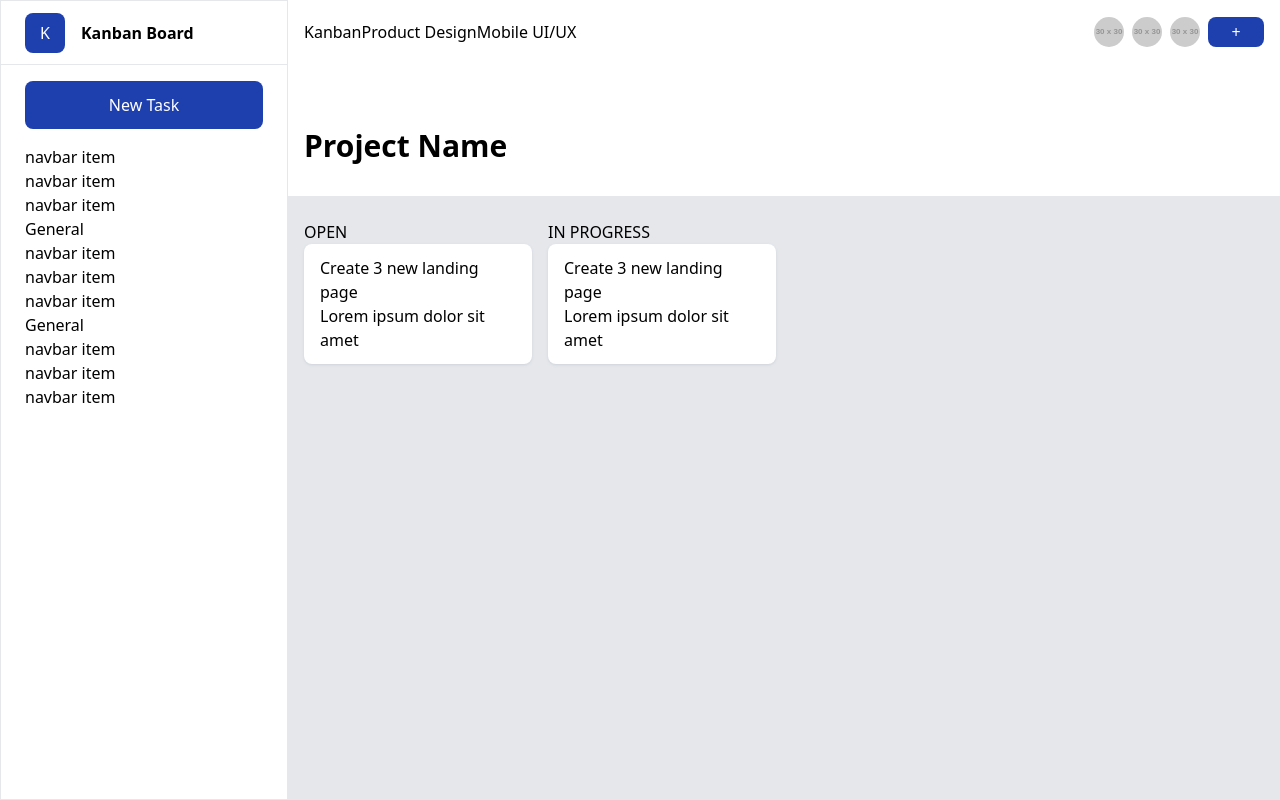
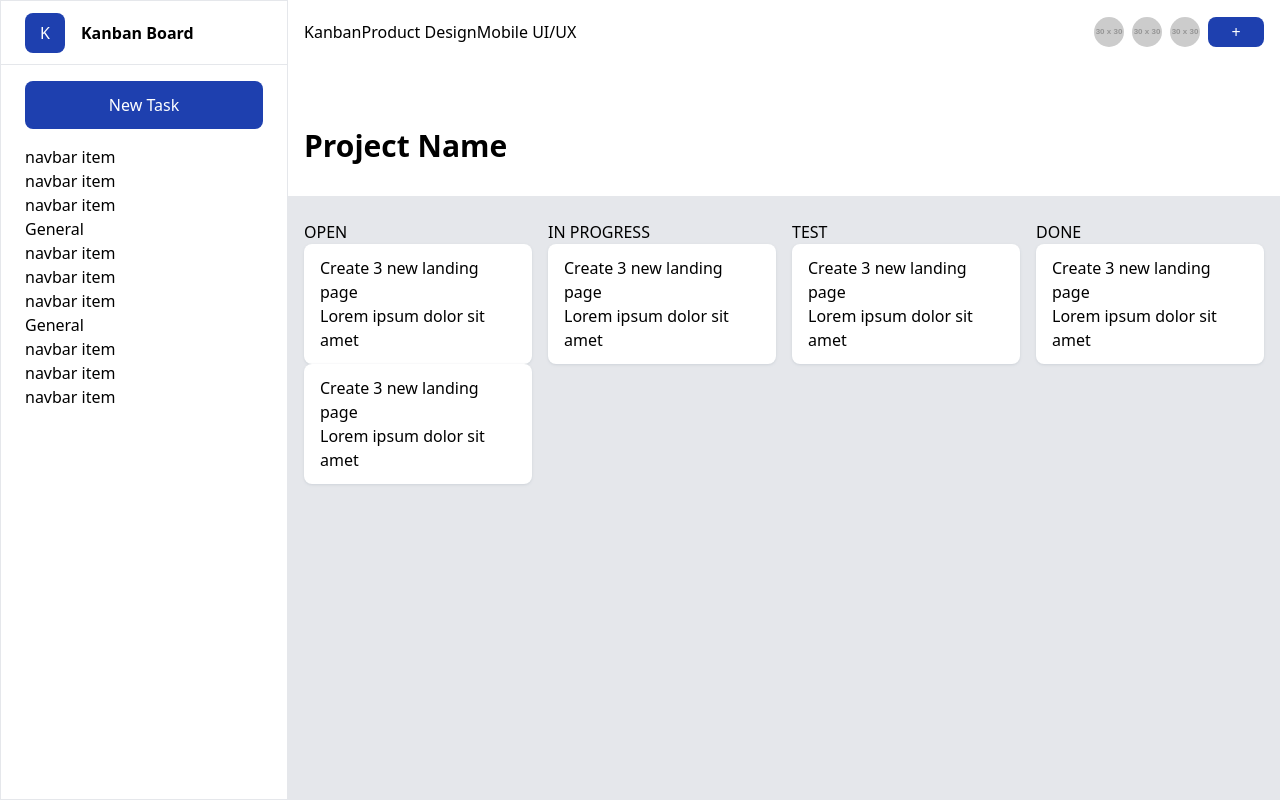
Before and after one commit to suleyman/kanban-board, a Vue app: page /project in a window 1280 px wide. Built offline with nearby package versions, Linux system fonts and the light colour scheme.

Commit message:
updated: add sample data, services and fetch from project page

```diff
--- a/package.json
+++ b/package.json
@@ -8,6 +8,7 @@
     "preview": "vite preview"
   },
   "dependencies": {
+    "axios": "^0.26.0",
     "prettier": "^2.5.1",
     "vue": "^3.2.25",
     "vue-router": "^4.0.12"
--- /dev/null
+++ b/public/data/issues.json
@@ -0,0 +1,37 @@
+[
+  {
+    "id": 1,
+    "title": "This is a task",
+    "type": "task",
+    "status": "open",
+    "assignedUserId": 1
+  },
+  {
+    "id": 2,
+    "title": "This is a bug",
+    "type": "bug",
+    "status": "open",
+    "assignedUserId": 1
+  },
+  {
+    "id": 2,
+    "title": "This is a test bug",
+    "type": "bug",
+    "status": "test",
+    "assignedUserId": 1
+  },
+  {
+    "id": 2,
+    "title": "This is a test bug",
+    "type": "bug",
+    "status": "in_progress",
+    "assignedUserId": 1
+  },
+  {
+    "id": 2,
+    "title": "This is a test bug",
+    "type": "bug",
+    "status": "done",
+    "assignedUserId": 1
+  }
+]
--- a/src/components/Project/Board.vue
+++ b/src/components/Project/Board.vue
@@ -2,23 +2,71 @@
   <div class="flex-1 bg-gray-200 px-4 py-6 mt-8 grid grid-cols-4 gap-4">
     <div>
       OPEN
-      <issue />
+      <template v-for="issue in openIssues">
+        <issue />
+      </template>
     </div>
     <div>
       IN PROGRESS
-      <issue />
+      <template v-for="issue in inProgressIssues">
+        <issue />
+      </template>
+    </div>
+    <div>
+      TEST
+      <template v-for="issue in testIssues">
+        <issue />
+      </template>
+    </div>
+    <div>
+      DONE
+      <template v-for="issue in doneIssues">
+        <issue />
+      </template>
     </div>
   </div>
 </template>
 
 <script lang="ts">
 import Issue from "@/components/Project/Issue.vue";
-import { defineComponent } from "vue";
+import { computed, defineComponent, PropType } from "vue";
+import { IIssue } from "@/interfaces/issue";
+import { IssueStatus } from "@/enums/issue";
 
 export default defineComponent({
   name: "Board",
   components: {
     Issue
+  },
+  props: {
+    issues: {
+      type: Array as PropType<IIssue[]>,
+      required: true
+    }
+  },
+  setup(props) {
+    const openIssues = computed(() => {
+      return props.issues.filter(issue => issue.status === IssueStatus.OPEN);
+    });
+
+    const inProgressIssues = computed(() => {
+      return props.issues.filter(issue => issue.status === IssueStatus.IN_PROGRESS);
+    });
+
+    const testIssues = computed(() => {
+      return props.issues.filter(issue => issue.status === IssueStatus.TEST);
+    });
+
+    const doneIssues = computed(() => {
+      return props.issues.filter(issue => issue.status === IssueStatus.DONE);
+    });
+
+    return {
+      openIssues,
+      inProgressIssues,
+      testIssues,
+      doneIssues
+    };
   }
 });
 </script>
--- /dev/null
+++ b/src/enums/issue.ts
@@ -0,0 +1,12 @@
+export enum IssueType {
+  TASK = "task",
+  BUG = "bug",
+  STORY = "story"
+}
+
+export enum IssueStatus {
+  OPEN = "open",
+  IN_PROGRESS = "in_progress",
+  TEST = "test",
+  DONE = "done"
+}
--- /dev/null
+++ b/src/interfaces/issue.ts
@@ -0,0 +1,9 @@
+import { IssueStatus, IssueType } from "@/enums/issue";
+
+export interface IIssue {
+  id: number;
+  title: string;
+  type: IssueType;
+  status: IssueStatus;
+  assignedUserId: number;
+}
--- /dev/null
+++ b/src/services/http.ts
@@ -0,0 +1,7 @@
+import axios from "axios";
+
+const HTTP = axios.create({
+  baseURL: "/"
+});
+
+export default HTTP;
--- /dev/null
+++ b/src/services/issue.ts
@@ -0,0 +1,6 @@
+import HTTP from "./http";
+import { IIssue } from "@/interfaces/issue";
+
+export const getIssues = () => {
+  return HTTP.get<IIssue[]>("/data/issues.json");
+};
--- a/src/views/Project.vue
+++ b/src/views/Project.vue
@@ -24,16 +24,31 @@
       </div>
       <h1 class="text-3xl font-bold mt-16">Project Name</h1>
     </div>
-    <board />
+    <board :issues="issues" />
   </div>
 </template>
 
 <script lang="ts">
 import Board from "@/components/Project/Board.vue";
-import { defineComponent } from "vue";
+import { defineComponent, onMounted, ref } from "vue";
+import { IIssue } from "@/interfaces/issue";
+import { getIssues } from "@/services/issue";
 
 export default defineComponent({
   name: "Project",
-  components: { Board }
+  components: { Board },
+  setup() {
+    const issues = ref<IIssue[]>([]);
+
+    onMounted(() => {
+      getIssues().then(response => {
+        issues.value = response.data;
+      });
+    });
+
+    return {
+      issues
+    };
+  }
 });
 </script>
```
Also changed, not shown: 1 other file (tests, documents, lock files or other folders).
